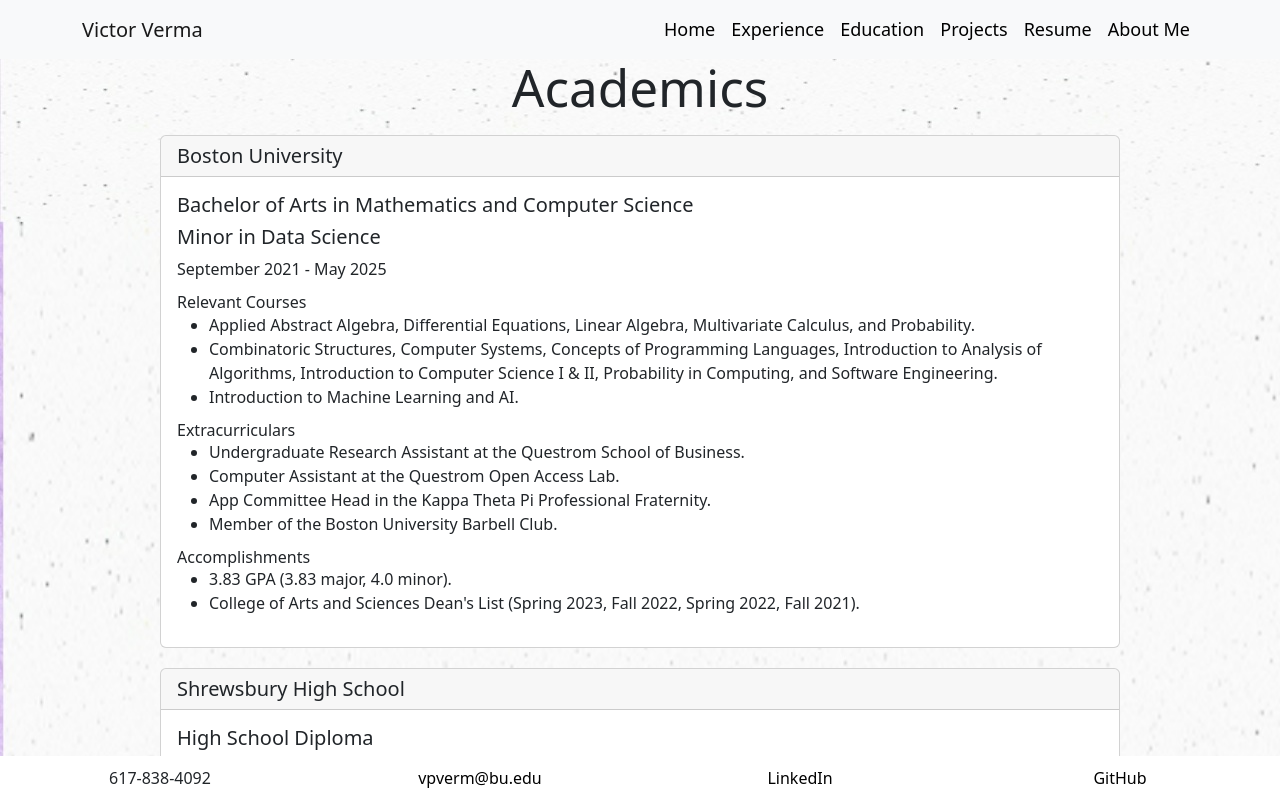
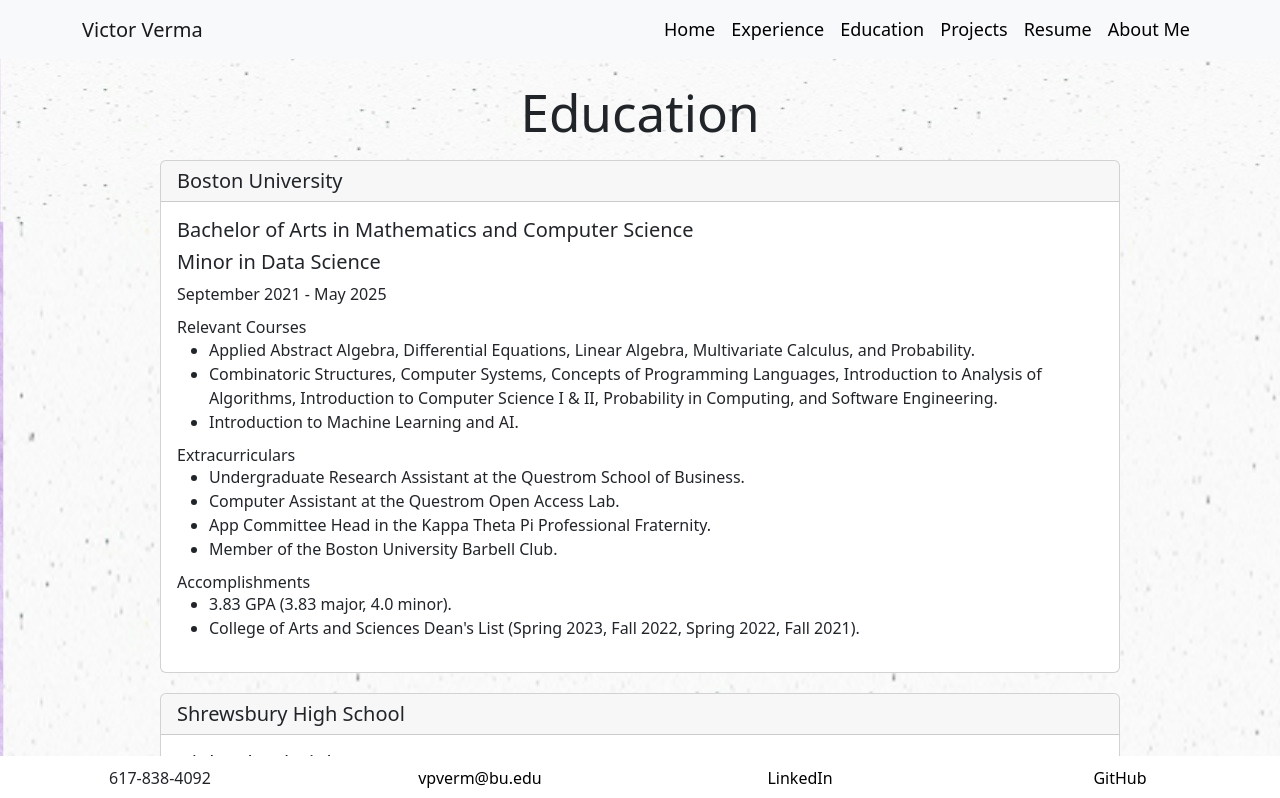
Before and after one commit to victorverma3/Portfolio, a React (Vite) app: page /education in a window 1280 px wide. Shown: the top 798 px of the page. Built offline with nearby package versions, Linux system fonts and the light colour scheme.

Commit message:
fixed spacing

```diff
--- a/src/components/ExpCards/ExpCards.css
+++ b/src/components/ExpCards/ExpCards.css
@@ -9,7 +9,7 @@
 
 .expCardsList {
     width:90vw;
-    margin:20px auto;
+    margin:auto;
     text-align:left;
     display:flex;
     flex-flow:row wrap;
--- a/src/pages/education/Education.css
+++ b/src/pages/education/Education.css
@@ -1,9 +1,3 @@
-.education {
-    background-color:white;
-    width:90vw;
-    margin:auto;
-}
-
 .educationContent {
     width:100vw;
     min-height:81vh;
--- a/src/pages/education/Education.tsx
+++ b/src/pages/education/Education.tsx
@@ -3,11 +3,11 @@ import "./Education.css";
 import Footer from "../../components/Footer/Footer";
 import { Card } from "react-bootstrap";
 
-const Academics = () => {
+const Education = () => {
   return (
     <>
-      <div className="academicContent">
-        <h1 className="pageTitle">Academics</h1>
+      <div className="educationContent">
+        <h1 className="pageTitle">Education</h1>
         <div className="school">
           <div className="schoolInfo">
             <Card>
@@ -109,7 +109,6 @@ const Academics = () => {
             </Card>
           </div>
         </div>
-        <div className="awards"></div>
       </div>
       <div className="bottom">
         <Footer />
@@ -118,4 +117,4 @@ const Academics = () => {
   );
 };
 
-export default Academics;
+export default Education;
```
